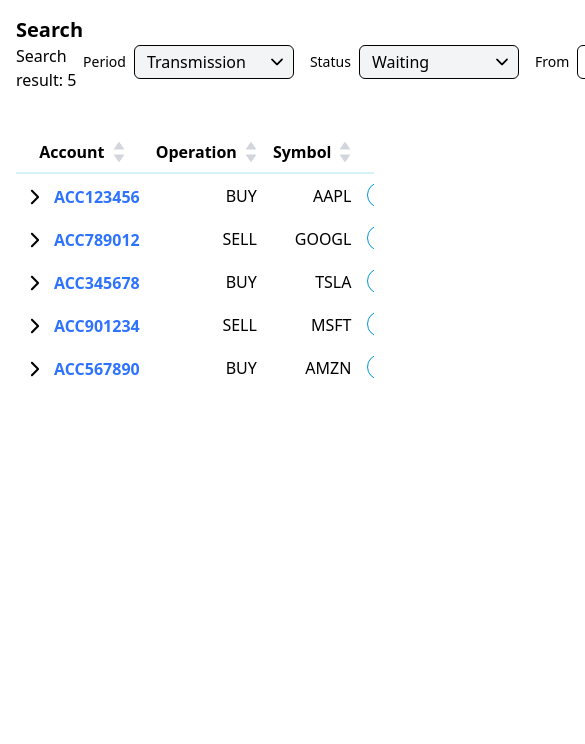
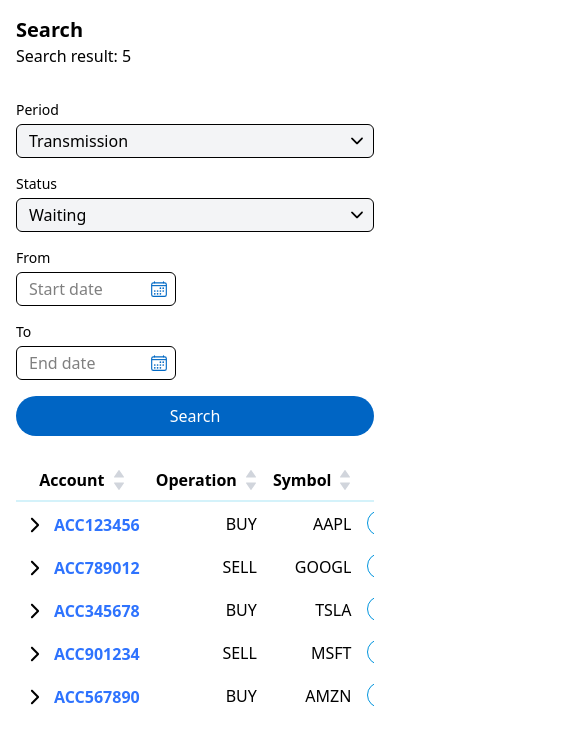
Before and after one commit to sorasora46/ata-it-assignment, a React (Vite) app: page / in a window 390 px wide. Shown: the top 744 px of the page, 585 px wide, since content can reach past the window. Built offline with nearby package versions, Linux system fonts and the light colour scheme.

Commit message:
Implemented responsive table

```diff
--- a/src/App.tsx
+++ b/src/App.tsx
@@ -89,18 +89,18 @@ function App() {
 
   return (
     <main className="p-4 w-full">
-      <header className="mb-6 flex justify-between">
-        <div className="flex justify-between items-center mb-4">
+      <header className="mb-6 flex flex-col gap-4 md:flex-row md:justify-between">
+        <div className="flex flex-col md:flex-row md:justify-between md:items-center mb-4">
           <div>
             <h1 className="text-xl font-bold">Search</h1>
             <p>Search result: {filteredOrders.length}</p>
           </div>
         </div>
 
-        <div className="flex justify-center items-center gap-4">
-          <div className='flex justify-center items-center gap-2'>
-            <label htmlFor='period' className="text-sm font-medium block">Period</label>
-            <div className="relative w-40">
+        <div className="flex flex-col gap-4 md:flex-row md:justify-center md:items-center md:gap-4">
+          <div className='flex flex-col md:flex-row md:items-center md:gap-2'>
+            <label htmlFor='period' className="text-sm font-medium block mb-1 md:mb-0">Period</label>
+            <div className="relative w-full md:w-40">
               <input
                 id='period'
                 name='period'
@@ -117,9 +117,10 @@ function App() {
               />
             </div>
           </div>
-          <div className='flex justify-center items-center gap-2'>
-            <label htmlFor='status' className="text-sm font-medium block">Status</label>
-            <div className="relative w-40">
+
+          <div className='flex flex-col md:flex-row md:items-center md:gap-2'>
+            <label htmlFor='status' className="text-sm font-medium block mb-1 md:mb-0">Status</label>
+            <div className="relative w-full md:w-40">
               <input
                 id='status'
                 name='status'
@@ -136,8 +137,9 @@ function App() {
               />
             </div>
           </div>
-          <div className='flex justify-center items-center gap-2'>
-            <label htmlFor='startDate' className="text-sm font-medium block">From</label>
+
+          <div className='flex flex-col md:flex-row md:items-center md:gap-2'>
+            <label htmlFor='startDate' className="text-sm font-medium block mb-1 md:mb-0">From</label>
             <DatePicker
               selected={startDate}
               onChange={(date: Date | null) => setStartDate(date)}
@@ -146,8 +148,9 @@ function App() {
               customInput={<CustomDatePicker />}
             />
           </div>
-          <div className='flex justify-center items-center gap-2'>
-            <label htmlFor='endDate' className="text-sm font-medium block">To</label>
+
+          <div className='flex flex-col md:flex-row md:items-center md:gap-2'>
+            <label htmlFor='endDate' className="text-sm font-medium block mb-1 md:mb-0">To</label>
             <DatePicker
               selected={endDate}
               onChange={(date: Date | null) => setEndDate(date)}
@@ -156,8 +159,14 @@ function App() {
               customInput={<CustomDatePicker />}
             />
           </div>
+
           <div className='flex justify-center items-center'>
-            <button className="px-7 py-2 rounded-full w-full bg-[#0065c4] text-white cursor-pointer" onClick={handleSearchClick}>Search</button>
+            <button
+              className="px-7 py-2 rounded-full w-full md:w-auto bg-[#0065c4] text-white cursor-pointer"
+              onClick={handleSearchClick}
+            >
+              Search
+            </button>
           </div>
         </div>
       </header>
@@ -220,19 +229,19 @@ function App() {
                   <tr>
                     <td colSpan={13}>
                       <div className="p-2 text-sm bg-[#faf8fe] rounded-lg m-2">
-                        <div className='flex justify-between items-centers mb-2'>
-                          <div className='flex items-center gap-2 text-blue-500 text-bold'>
-                            <p className='bg-white font-bold text-[#2e73fe] p-2'>{order.detail.firstName} {order.detail.lastName} ({order.detail.accountCode} - {order.detail.accountType})</p>
-                            <button className='flex justify-center items-center gap-2 cursor-pointer rounded-full font-medium border border-gray-600 px-5 py-1 text-[#1685d0]'>
-                              <span>
-                                Full review details
-                              </span>
+                        <div className='flex flex-col gap-4 md:flex-row md:justify-between md:items-center mb-2'>
+                          <div className='flex flex-col gap-2 md:flex-row md:items-center text-blue-500 font-bold'>
+                            <p className='bg-white text-[#2e73fe] p-2'>
+                              {order.detail.firstName} {order.detail.lastName} ({order.detail.accountCode} - {order.detail.accountType})
+                            </p>
+                            <button className='flex justify-center items-center gap-2 cursor-pointer rounded-full font-medium border border-gray-600 px-5 py-1 text-[#1685d0] w-full md:w-auto'>
+                              <span>Full review details</span>
                               <LuExternalLink />
                             </button>
                           </div>
-                          <div className='flex gap-2'>
-                            <button className='bg-[#0065c4] font-bold text-white rounded-full px-10 cursor-pointer'>ACCEPT</button>
-                            <button className='cursor-pointer font-bold flex justify-center items-center gap-2 bg-white border-2 border-red-500 text-red-500 rounded-full px-10'>
+                          <div className='flex flex-col gap-2 md:flex-row'>
+                            <button className='bg-[#0065c4] font-bold text-white rounded-full px-10 py-2 cursor-pointer w-full md:w-auto'>ACCEPT</button>
+                            <button className='cursor-pointer font-bold flex justify-center items-center gap-2 bg-white border-2 border-red-500 text-red-500 rounded-full px-10 py-2 w-full md:w-auto'>
                               <span>REJECT</span>
                               <IoIosArrowDown fontWeight='bold' fontSize={22} />
                             </button>
```
